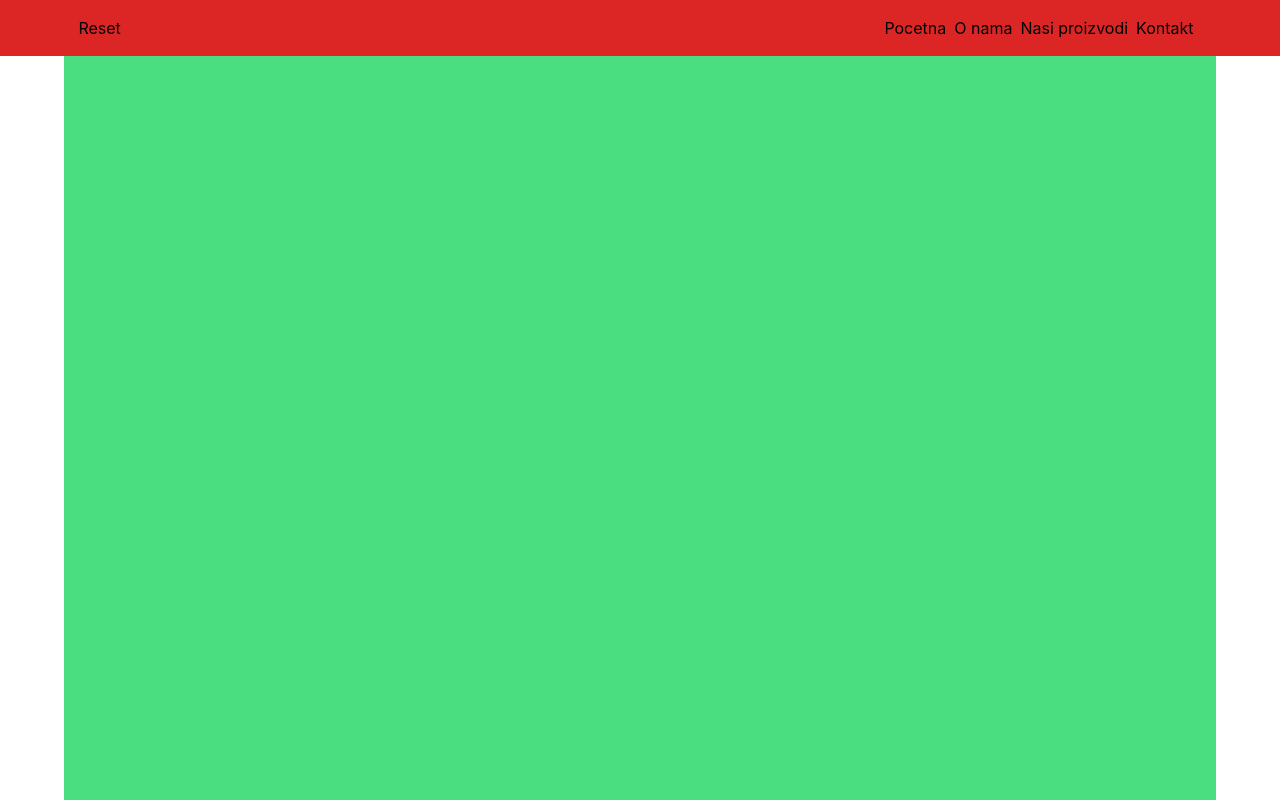
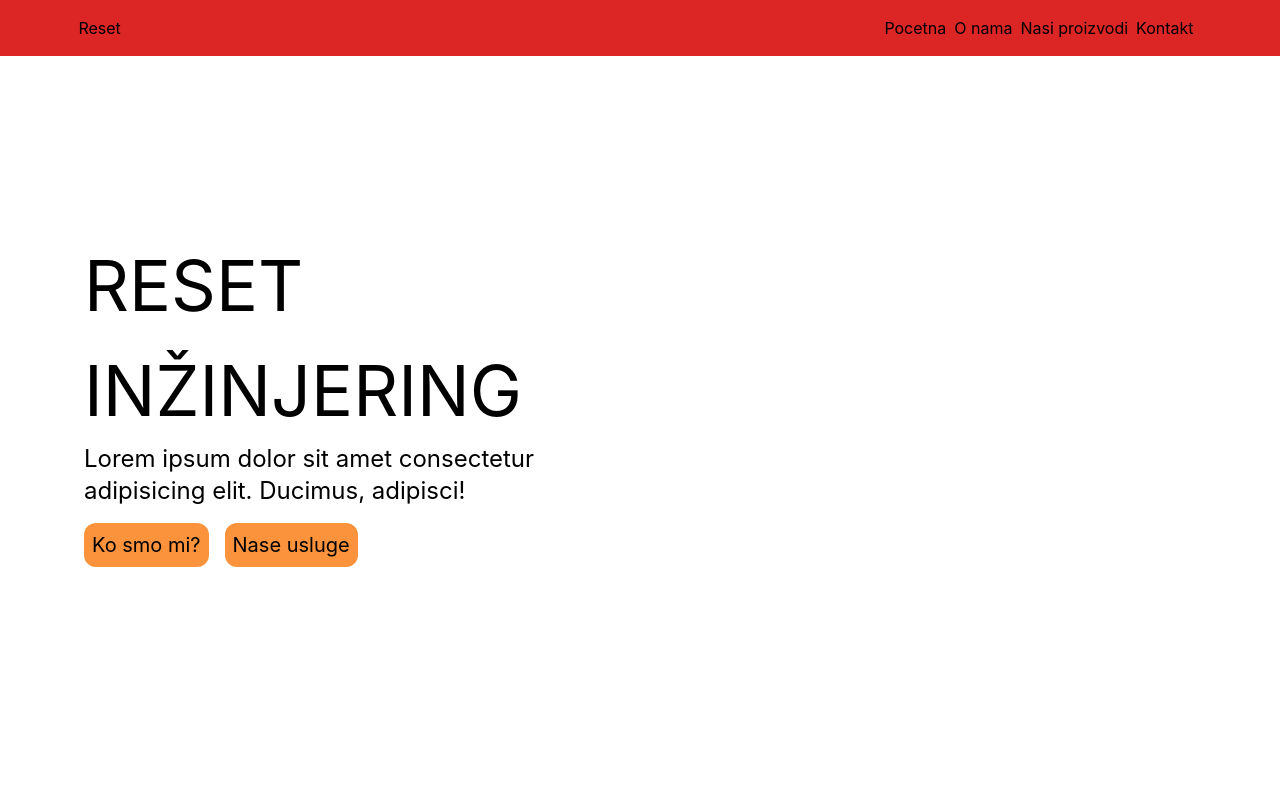
Before and after one commit to DenisKantic/RESET_ENGINEERING_WEBSITE, a React (Create React App) app: page / in a window 1280 px wide. Built offline with nearby package versions, Linux system fonts and the light colour scheme; the HTML template or start-up script is replaced by a standard one.

Commit message:
finished structure for homepage

```diff
--- a/src/components/HomePage.jsx
+++ b/src/components/HomePage.jsx
@@ -3,8 +3,15 @@ import React from 'react'
 const HomePage = () => {
   return (
     <div className='w-full h-[100vh]'>
-        <div className='mx-auto w-[90%] bg-green-400 h-[100vh]'>
-            <h1 className='text-3xl'>RESET INŽINJERING</h1>
+        <div className='mx-auto w-[90%] h-[100vh] flex items-center justify-start h-screen'>
+            <div className='w-[50%] h-[50vh] p-5 z-10 flex items-start justify-center flex-col'>
+            <h1 className='text-[70px]'>RESET <br /> INŽINJERING</h1>
+            <p className='text-2xl'>Lorem ipsum dolor sit amet consectetur adipisicing elit. Ducimus, adipisci!</p>
+            <div className='flex flex-row mt-4'>
+                <button className='bg-orange-400 mr-4 rounded-xl p-2 text-xl'>Ko smo mi?</button>
+                <button className='bg-orange-400 p-2 rounded-xl text-xl'>Nase usluge</button>
+            </div>
+            </div>
         </div>
     </div>
   )
```
